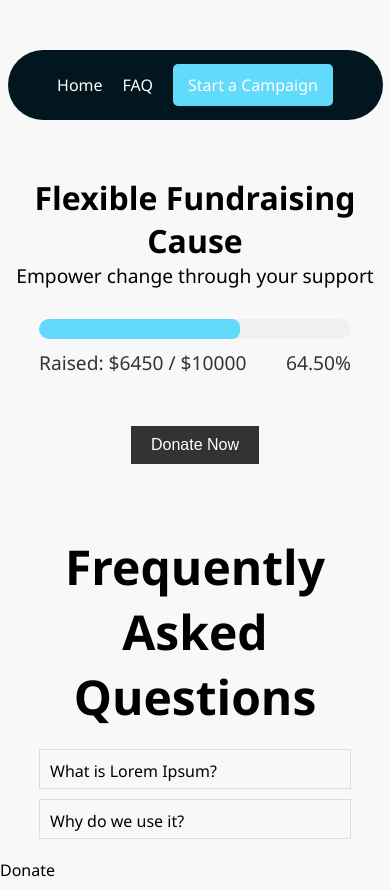
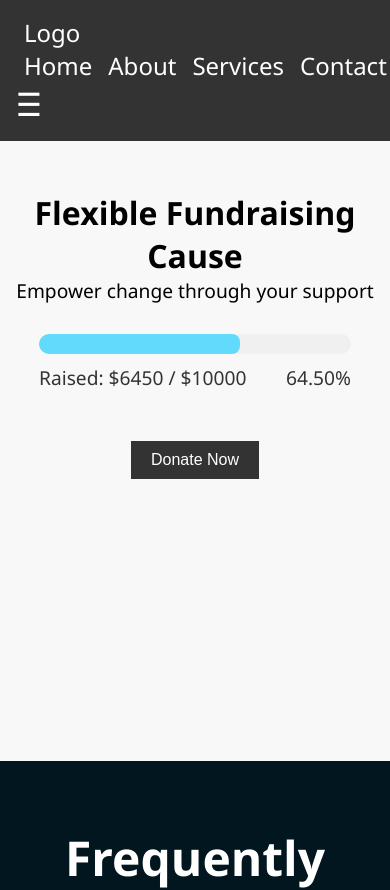
Before and after one commit to btfredr/meditochallenge, a React (Create React App) app: page /donate in a window 390 px wide. Shown: the top 890 px of the page. Built offline with nearby package versions, Linux system fonts and the light colour scheme.

Commit message:
working on responsive navigation

```diff
--- a/src/App.css
+++ b/src/App.css
@@ -9,35 +9,43 @@ body {
   background-color: #f8f8f8;
 }
 
+/*
+
+
 /* Navigation.css */
 nav {
   display: flex;
-  justify-content: space-evenly;
+  justify-content: space-between;
   align-items: center;
-  background-color: #01161E;
+  background-color: #333;
   color: white;
-  padding: 1.5rem;
-  border-radius: 50px;
-  max-width: 375px;
-  margin: 0 auto;
-  margin-bottom: 3.5em;
+  padding: 1rem;
 }
 
-.logo a,
-.nav-links a,
-.cta-button a,
-.user-section a {
+nav a {
+  text-decoration: none;
   color: white;
-  text-decoration: none;
-  margin: 0 10px;
+  padding: 0.5rem;
+  margin-left: 15px;
+  transition: color 0.3s ease-in-out;
 }
 
+nav a:hover {
+  color: #61dafb;
+}
 
-.cta-button {
-  background-color: #61dafb;
-  padding: 10px 15px;
-  border-radius: 5px;
+/* Add a media query for smaller screens */
+@media screen and (max-width: 768px) {
+  nav {
+    flex-direction: column; /* Stack items vertically on smaller screens */
+    align-items: flex-start; /* Align items to the left */
+  }
+
+  nav a {
+    margin: 5px 0; /* Add some spacing between links */
+  }
 }
+
 
 
 /* Hero.css */
@@ -47,6 +55,7 @@ nav {
   color: black;
   padding: 50px 0;
   position: relative;
+  height: 600px;
 }
 
 .container-title {
@@ -72,6 +81,24 @@ p {
 
 .hero_btn:hover {
   transform: scale(1.07);
+}
+
+@media screen and (max-width: 768px) {
+  h1 {
+    font-size: 2em;
+  }
+
+  p {
+    font-size: 1.2em;
+  }
+
+  button {
+    font-size: 1em;
+  }
+
+  .progress-container {
+    width: 90%;
+  }
 }
 
 /* ProgressBar.css */
@@ -104,14 +131,20 @@ p {
 
 /* FAQ.css */
 
+.FAQ {
+  background-color: #01161E;
+  color: white;
+  height: 700px;
+}
+
 .faq-container {
   width: 80%;
   margin: 20px auto;
   max-width: 1200px;
+  padding-top: 4em;
 }
 
 .faq-item {
-  border: 1px solid #ddd;
   margin-bottom: 10px;
   overflow: hidden;
   transition: max-height 0.3s ease-out;
@@ -121,14 +154,76 @@ p {
 
 .faq-item.active {
   max-height: 500px; /* Adjust to your desired maximum height when expanded */
+  border-bottom: 1px solid #ddd;
+  transition: 0.9s ease-in-out;
 }
 
 .question {
   padding: 10px;
-  background-color: #f8f8f8;
+  background-color: transparent;
   cursor: pointer;
 }
 
 .answer {
   padding: 10px;
 }
+
+/* HamburgerMenu.css */
+.hamburger-menu {
+  position: fixed;
+  top: 0;
+  left: 0;
+  width: 100%;
+  height: 100%;
+  background-color: #333;
+  color: white;
+  display: flex;
+  flex-direction: column;
+  align-items: center;
+  justify-content: center;
+  transform: translateX(-100%);
+  transition: transform 0.3s ease-in-out;
+}
+
+.hamburger-menu.open {
+  transform: translateX(0);
+}
+
+.close-button {
+  font-size: 2em;
+  position: absolute;
+  top: 20px;
+  right: 20px;
+  cursor: pointer;
+}
+
+ul {
+  list-style: none;
+  padding: 0;
+  margin: 0;
+  text-align: center;
+}
+
+li {
+  margin: 15px 0;
+}
+
+a {
+  text-decoration: none;
+  color: white;
+  font-size: 1.5em;
+}
+
+/* Navigation.css */
+.hamburger-icon {
+  font-size: 2em;
+  cursor: pointer;
+  display: none; /* Initially hide the hamburger icon on larger screens */
+}
+
+/* Add a media query to show the hamburger icon on smaller screens */
+@media screen and (max-width: 768px) {
+  .hamburger-icon {
+    display: block;
+  }
+}
--- a/src/App.js
+++ b/src/App.js
@@ -3,6 +3,8 @@ import { BrowserRouter as Router} from 'react-router-dom';
 import FAQ from './components/FAQ';
 import Donate from './components/Donate';
 import Hero from './components/Hero';
+import Navigation from './components/Navbar';
+import HamburgerMenu from './components/HamburgerMenu';
 
 const App = () => {
 
@@ -18,8 +20,16 @@ const App = () => {
     // Add more FAQ items as needed
   ];
 
+  const links = [
+    { text: 'Home', url: '/' },
+    { text: 'About', url: '/about' },
+    { text: 'Services', url: '/services' },
+    { text: 'Contact', url: '/contact' },
+  ];
+
   return (
     <Router>
+      <Navigation links={links} />
       <Hero />
       <FAQ faqData={faqData} />
       <Donate />
--- /dev/null
+++ b/src/components/HamburgerMenu.js
@@ -0,0 +1,20 @@
+
+
+const HamburgerMenu = ({ isOpen, onClose, links }) => {
+  return (
+    <div className={`hamburger-menu ${isOpen ? 'open' : ''}`}>
+      <div className="close-button" onClick={onClose}>
+        &times;
+      </div>
+      <ul className="hamburger-ul">
+        {links.map((link, index) => (
+          <li key={index} onClick={onClose} className="hamburger-item">
+            <a className="hamburger-link" href={link.url}>{link.text}</a>
+          </li>
+        ))}
+      </ul>
+    </div>
+  );
+};
+
+export default HamburgerMenu;
--- a/src/components/Hero.js
+++ b/src/components/Hero.js
@@ -8,7 +8,7 @@ const Hero = () => {
 
     return (
       <div className="hero-container">
-      <Nav />
+
         <h1>Flexible Fundraising Cause</h1>
         <p>Empower change through your support</p>
         <ProgressBar goal={goal} amountRaised={amountRaised} />
--- /dev/null
+++ b/src/components/Navbar.js
@@ -0,0 +1,36 @@
+// Navigation.js
+import React, { useState } from 'react';
+import HamburgerMenu from './HamburgerMenu';
+
+const Navigation = ({ links }) => {
+  const [isMenuOpen, setMenuOpen] = useState(false);
+
+  const toggleMenu = () => {
+    setMenuOpen(!isMenuOpen);
+  };
+
+  const closeMenu = () => {
+    setMenuOpen(false);
+  };
+
+  return (
+    <nav>
+      <div className="logo">
+        <a href="/">Logo</a>
+      </div>
+      <div className="nav-links">
+        {links.map((link, index) => (
+          <a key={index} href={link.url}>
+            {link.text}
+          </a>
+        ))}
+      </div>
+      <div className="hamburger-icon" onClick={toggleMenu}>
+        &#9776;
+      </div>
+      <HamburgerMenu isOpen={isMenuOpen} onClose={closeMenu} links={links} />
+    </nav>
+  );
+};
+
+export default Navigation;
```
